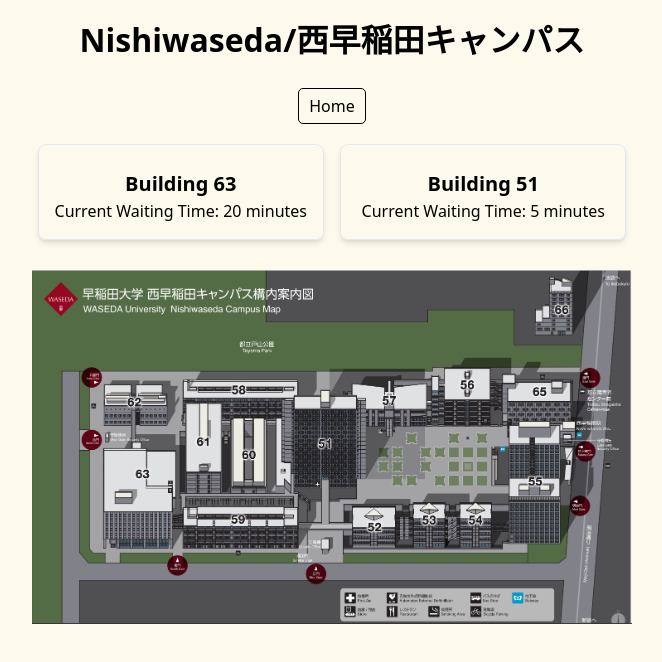
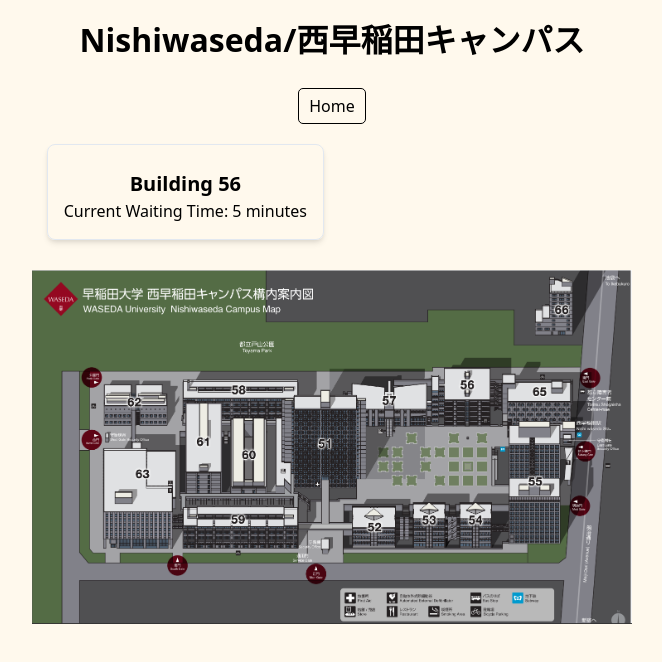
Before and after one commit to s3nmith/WasedaLineWeb, a Next.js app: page /nishiwaseda in a window 1280 px wide. Shown: the top 662 px of the page, without its empty margins (308-970 px from the left). Built offline with nearby package versions, Linux system fonts and the light colour scheme.

Commit message:
API added

```diff
--- a/pages/nishiwaseda/index.tsx
+++ b/pages/nishiwaseda/index.tsx
@@ -2,12 +2,10 @@
 import Link from "next/link";
 import styles from "./NishiWaseda.module.css";
 import Image from "next/image";
+import { mock } from "node:test";
 
 // replace this with actual data from an API
-const mockData = [
-  { name: "Building 63", queue: 20 },
-  { name: "Building 51", queue: 5 },
-];
+const mockData = [{ name: "Building 56", queue: 5 }];
 
 type Cafeteria = {
   name: string;
@@ -18,8 +16,25 @@
   const [cafeterias, setCafeterias] = useState<Cafeteria[]>([]);
 
   useEffect(() => {
-    // Fetch data from an API or use mock data
-    setCafeterias(mockData);
+    fetch("/api/test")
+      .then((response) => response.json())
+      .then((data) => {
+        if (data && data.receivedData) {
+          let updatedData = [...mockData];
+          updatedData[0] = {
+            name: "Button Press Count",
+            queue: parseInt(data.receivedData),
+          };
+          setCafeterias(updatedData);
+        } else {
+          console.error("Error: receivedData is null");
+          setCafeterias(mockData);
+        }
+      })
+      .catch((error) => {
+        console.error("Error fetching data: ", error);
+        setCafeterias(mockData); // mock data used if error
+      });
   }, []);
 
   return (
--- a/styles/globals.css
+++ b/styles/globals.css
@@ -4,7 +4,7 @@
 
 @media (prefers-color-scheme: dark) {
   :root {
-    --foreground-rgb: #fef9ed;
+    --foreground-rgb: #fffaee;
     --background-start-rgb: 145, 28, 34;
     --background-end-rgb: 145, 28, 34;
   }
@@ -19,7 +19,7 @@
 }
 
 body {
-  background-color: #fef9ed;
+  background-color: #fff9ed;
 }
 body::before {
   content: "";
```
